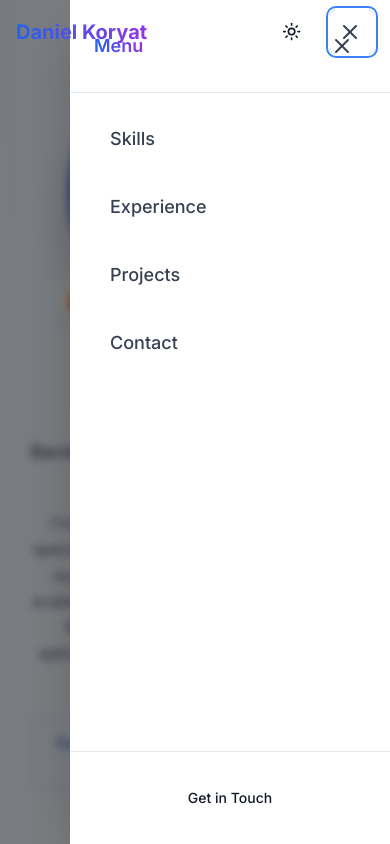
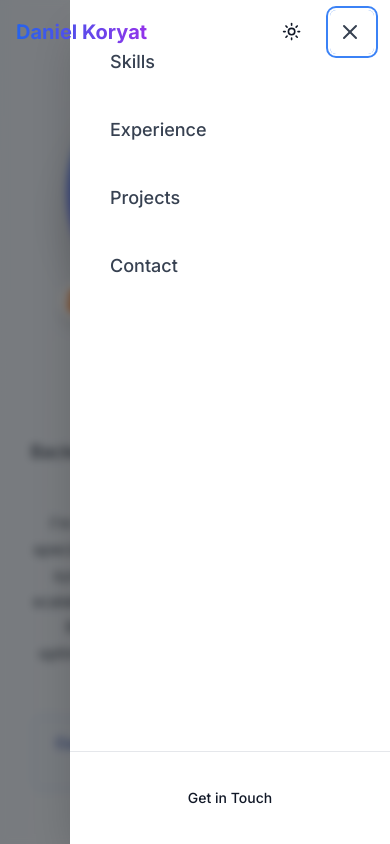
Before and after one commit to danielkoryat/personal-website, a Next.js app: page / in a window 390 px wide. Both pictures are taken after a click on the button 352 px from the left and 32 px from the top of the page. Shown: the top 844 px of the page. Built offline with nearby package versions, Linux system fonts and the light colour scheme.

Commit message:
Refactor mobile menu in header component: remove unnecessary mobile menu header elements and adjust padding for improved layout and user experience.

```diff
--- a/components/header.tsx
+++ b/components/header.tsx
@@ -140,22 +140,8 @@ export function Header() {
               className="mobile-menu-container absolute top-0 right-0 h-full w-80 max-w-[85vw] bg-white dark:bg-gray-900 shadow-2xl"
             >
               <div className="flex flex-col h-full">
-                {/* Mobile menu header */}
-                <div className="flex items-center justify-between p-6 border-b border-gray-200 dark:border-gray-700">
-                  <span className="text-lg font-semibold gradient-text">
-                    Menu
-                  </span>
-                  <button
-                    onClick={() => setIsMobileMenuOpen(false)}
-                    className="p-2 rounded-md text-gray-700 hover:text-blue-600 dark:text-gray-300 dark:hover:text-blue-400 transition-colors duration-200"
-                    aria-label="Close mobile menu"
-                  >
-                    <X size={24} />
-                  </button>
-                </div>
-
                 {/* Mobile menu items */}
-                <nav className="flex-1 px-6 py-4">
+                <nav className="flex-1 px-6 py-8">
                   <div className="space-y-2">
                     {navItems.map((item, index) => (
                       <motion.button
```
